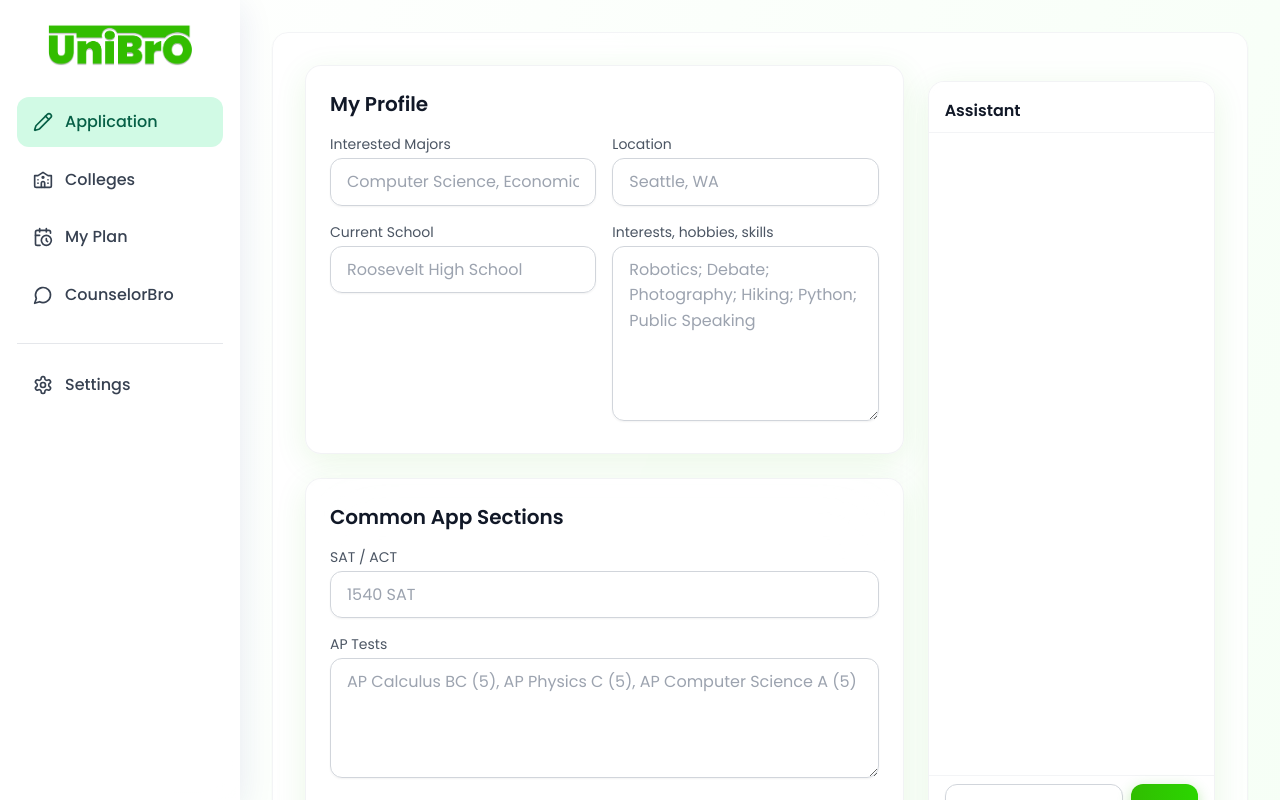
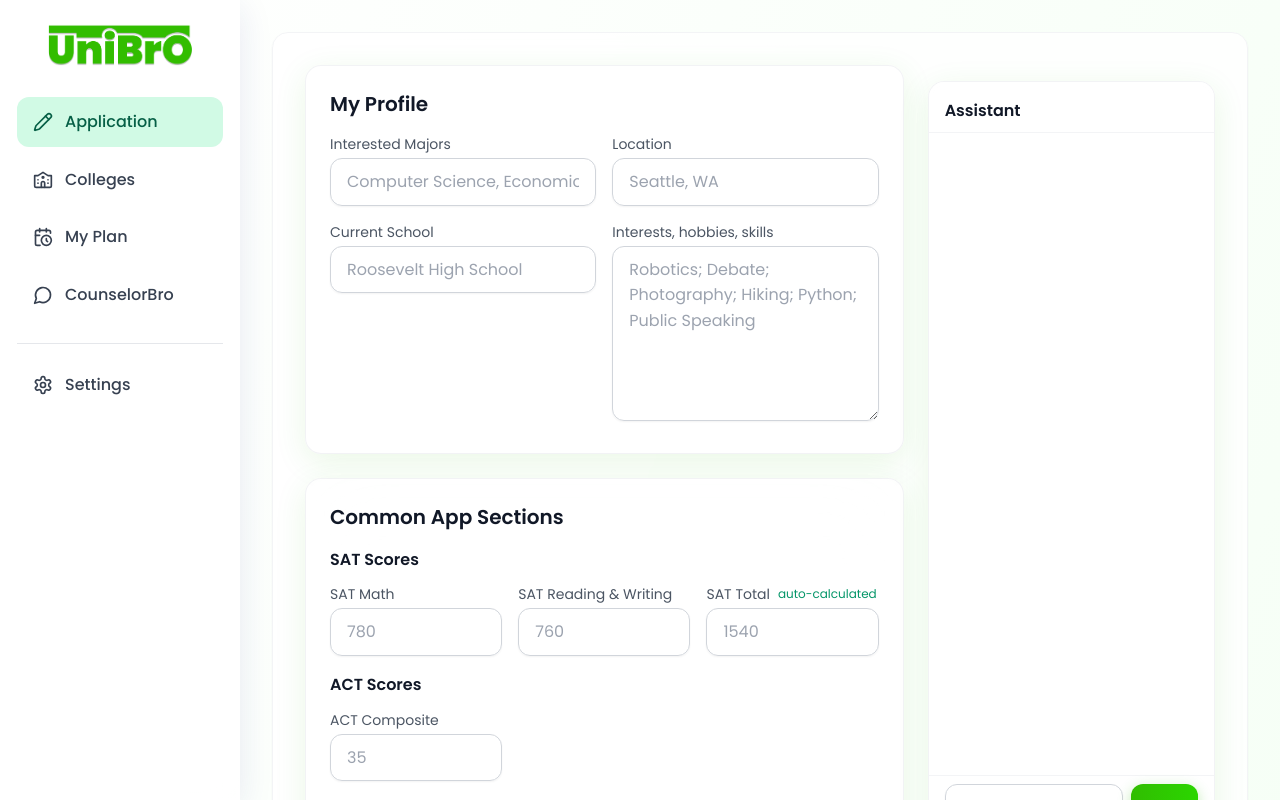
Before and after one commit to pBhambu/unibro, a Next.js app: page /application in a window 1280 px wide. Shown: the top 800 px of the page. Built offline with nearby package versions, Linux system fonts and the light colour scheme; a web font is replaced by a local one.

Commit message:
Application SAT ACT change
Separate fields for SAT and ACT

```diff
--- a/app/application/page.tsx
+++ b/app/application/page.tsx
@@ -1,12 +1,39 @@
 "use client";
 import { AutosaveInput, AutosaveTextArea } from "@/components/AutosaveField";
 import { ChatbotPanel } from "@/components/ChatbotPanel";
-import { useState, useRef } from "react";
+import { useState, useRef, useEffect } from "react";
 
 export default function ApplicationPage() {
   const [essayFeedback, setEssayFeedback] = useState<string>("");
   const [loading, setLoading] = useState(false);
   const abortRef = useRef<AbortController | null>(null);
+
+  // SAT score states
+  const [satMath, setSatMath] = useState("");
+  const [satReading, setSatReading] = useState("");
+  const [satTotal, setSatTotal] = useState("");
+
+  // Load scores from localStorage on mount
+  useEffect(() => {
+    if (typeof window !== 'undefined') {
+      setSatMath(localStorage.getItem('app.sat.math') || '');
+      setSatReading(localStorage.getItem('app.sat.reading') || '');
+    }
+  }, []);
+
+  // Calculate SAT total
+  useEffect(() => {
+    const math = parseInt(satMath) || 0;
+    const reading = parseInt(satReading) || 0;
+    if (math > 0 || reading > 0) {
+      const total = math + reading;
+      setSatTotal(total.toString());
+      localStorage.setItem('app.sat.total', total.toString());
+    } else {
+      setSatTotal('');
+      localStorage.removeItem('app.sat.total');
+    }
+  }, [satMath, satReading]);
 
   const getFeedback = async () => {
     if (loading) return;
@@ -58,7 +85,59 @@ export default function ApplicationPage() {
         <div className="card p-6">
           <div className="text-xl font-semibold mb-4">Common App Sections</div>
           <div className="grid grid-cols-1 gap-4">
-            <AutosaveInput storageKey="app.sat" label="SAT / ACT" placeholder="1540 SAT" />
+            <div>
+              <div className="font-semibold mb-3">SAT Scores</div>
+              <div className="grid grid-cols-1 sm:grid-cols-3 gap-4">
+                <label className="block">
+                  <div className="mb-1 text-sm text-gray-600">SAT Math</div>
+                  <input
+                    className="input"
+                    value={satMath}
+                    placeholder="780"
+                    type="number"
+                    min="200"
+                    max="800"
+                    onChange={(e) => {
+                      setSatMath(e.target.value);
+                      localStorage.setItem('app.sat.math', e.target.value);
+                    }}
+                  />
+                </label>
+                <label className="block">
+                  <div className="mb-1 text-sm text-gray-600">SAT Reading & Writing</div>
+                  <input
+                    className="input"
+                    value={satReading}
+                    placeholder="760"
+                    type="number"
+                    min="200"
+                    max="800"
+                    onChange={(e) => {
+                      setSatReading(e.target.value);
+                      localStorage.setItem('app.sat.reading', e.target.value);
+                    }}
+                  />
+                </label>
+                <label className="block">
+                  <div className="mb-1 text-sm text-gray-600 flex items-center gap-2">
+                    <span>SAT Total</span>
+                    <span className="text-xs text-emerald-600">auto-calculated</span>
+                  </div>
+                  <input
+                    className="input bg-gray-50 dark:bg-gray-800"
+                    value={satTotal}
+                    placeholder="1540"
+                    readOnly
+                  />
+                </label>
+              </div>
+            </div>
+            <div>
+              <div className="font-semibold mb-3">ACT Scores</div>
+              <div className="grid grid-cols-1 sm:grid-cols-3 gap-4">
+                <AutosaveInput storageKey="app.act.composite" label="ACT Composite" placeholder="35" />
+              </div>
+            </div>
             <AutosaveTextArea storageKey="education.ap" label="AP Tests" placeholder="AP Calculus BC (5), AP Physics C (5), AP Computer Science A (5)" rows={3} />
             <AutosaveTextArea storageKey="education.activities" label="Activities" placeholder="List your major activities and roles" />
             <AutosaveTextArea storageKey="education.honors" label="Honors" placeholder="List 3-5 honors" />
```
